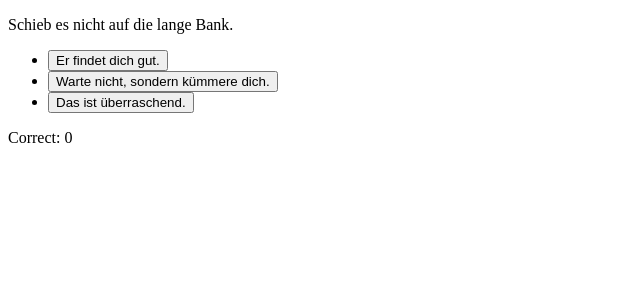
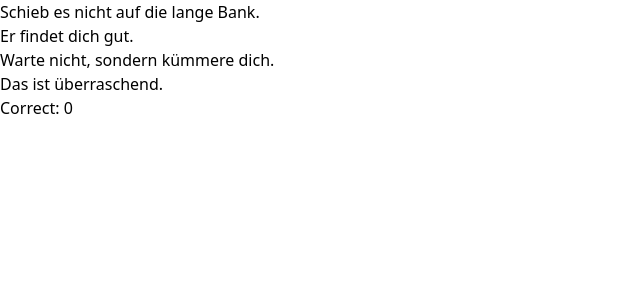
Before and after one commit to rredfearn32/redewendungen, a React (Vite) app: page / in a window 1280 px wide. Shown: the top 300 px of the page, without its empty margins (0-640 px from the left). Built offline with nearby package versions, Linux system fonts and the light colour scheme.

Commit message:
Add tailwindcss

```diff
--- a/package.json
+++ b/package.json
@@ -10,8 +10,10 @@
     "preview": "vite preview"
   },
   "dependencies": {
+    "@tailwindcss/vite": "^4.0.14",
     "react": "^19.0.0",
-    "react-dom": "^19.0.0"
+    "react-dom": "^19.0.0",
+    "tailwindcss": "^4.0.14"
   },
   "devDependencies": {
     "@eslint/js": "^9.21.0",
--- a/src/App.tsx
+++ b/src/App.tsx
@@ -1,7 +1,5 @@
 /**
  * TOOD:
- * - BUGFIX where duplicate options can be chosen
- * - Highlight selected option
  * - Style in general
  */
 
--- a/src/main.tsx
+++ b/src/main.tsx
@@ -1,6 +1,7 @@
 import { StrictMode } from 'react'
 import { createRoot } from 'react-dom/client'
 import App from './App.tsx'
+import './style.css';
 
 createRoot(document.getElementById('root')!).render(
   <StrictMode>
--- /dev/null
+++ b/src/style.css
@@ -0,0 +1 @@
+@import "tailwindcss";
--- a/vite.config.ts
+++ b/vite.config.ts
@@ -1,7 +1,8 @@
 import { defineConfig } from 'vite'
 import react from '@vitejs/plugin-react-swc'
+import tailwindcss from "@tailwindcss/vite";
 
 // https://vite.dev/config/
 export default defineConfig({
-  plugins: [react()],
+  plugins: [react(),tailwindcss()],
 })
```
Also changed, not shown: 1 other file (tests, documents, lock files or other folders).
